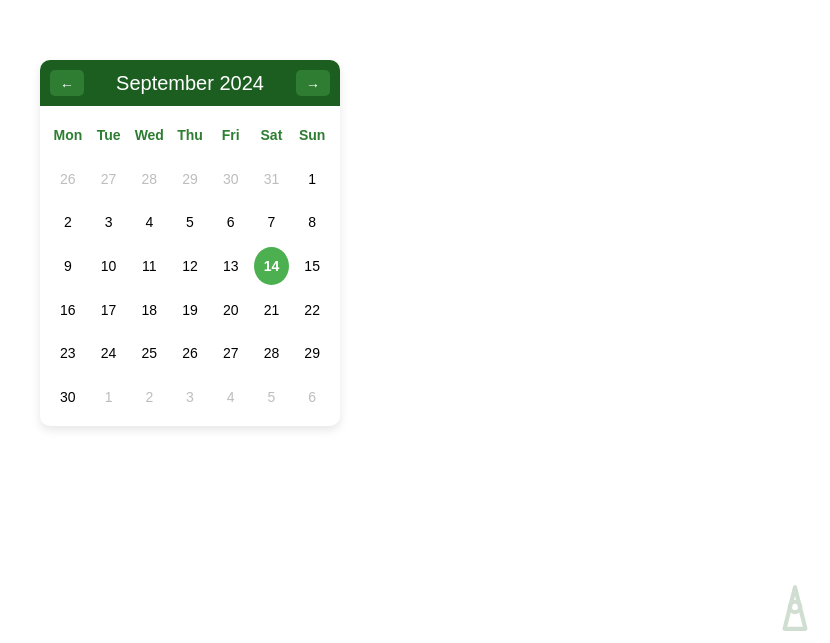
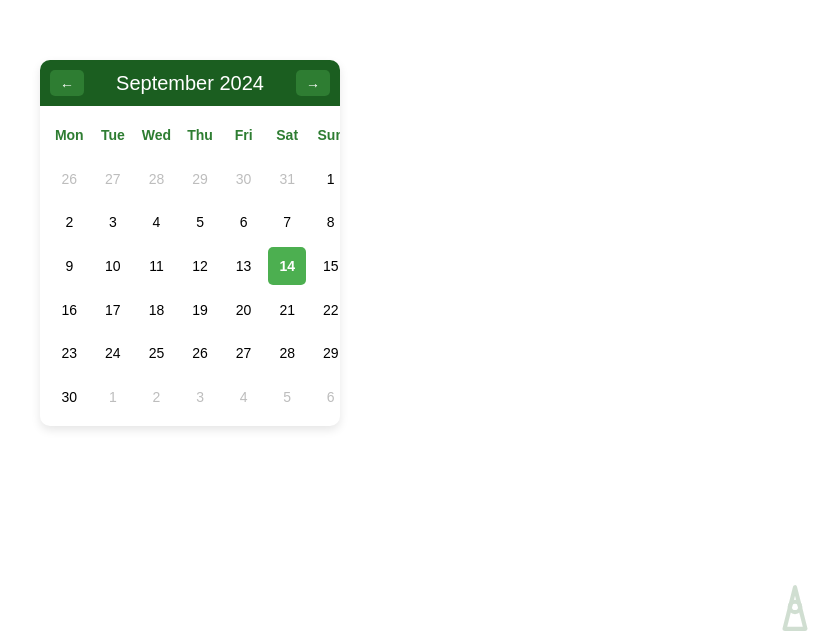
Before and after one commit to DominikaDomka/green-calendar, a website: page index.html in a window 1280 px wide. Shown: the part 157-800 px from the top of the page, without its empty margins (450-1280 px from the left). Drawn offline with Linux system fonts and the light colour scheme.

Commit message:
Update calendar highlight to square with rounded edges

```diff
--- a/styles.css
+++ b/styles.css
@@ -46,8 +46,9 @@ body {
     justify-content: center;
     align-items: center;
     font-size: 14px;
-    border-radius: 50%;
+    border-radius: 5px; /* Changed from 50% to 5px for square with rounded edges */
     transition: background-color 0.3s;
+    aspect-ratio: 1; /* Ensures the day cells remain square */
 }
 .day:not(.other-month):hover {
     background-color: #c8e6c9;
```
